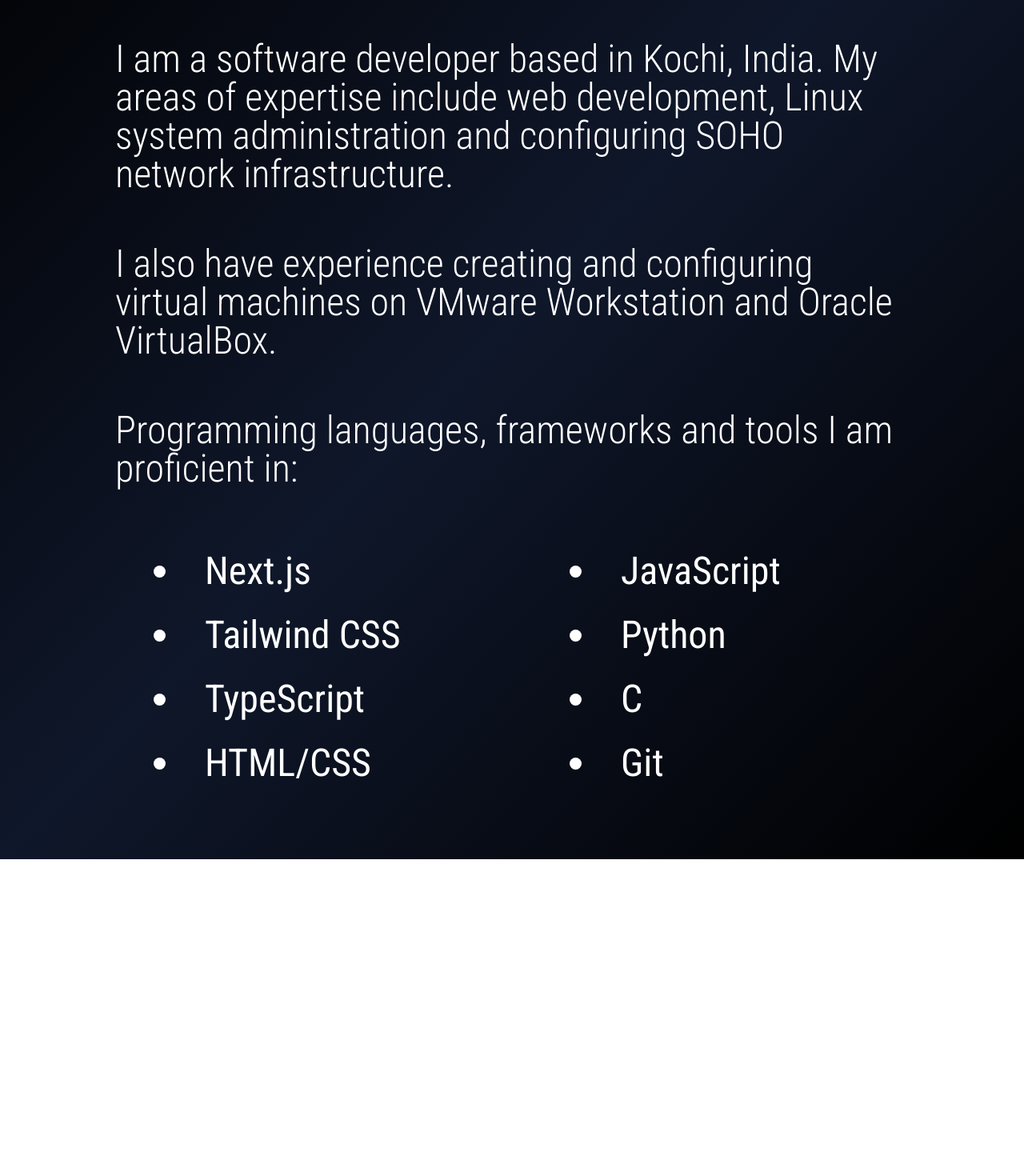
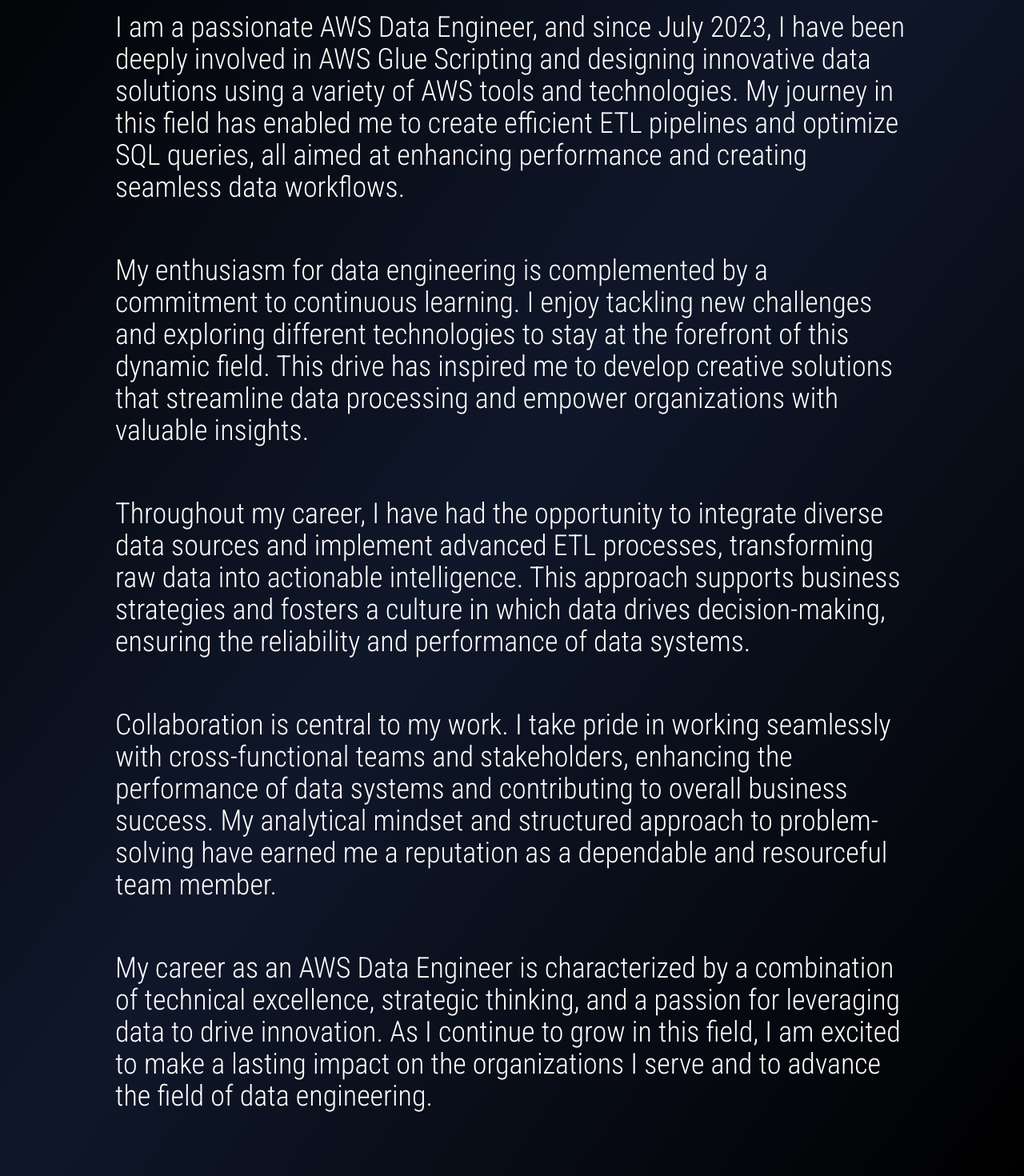
Before and after one commit to joeljosedev/portfolio-website, a Next.js app: page /about in a window 1280 px wide. Shown: the part 270-1740 px from the top of the page at 80% size. Before the commit the page ends 1344 px from the top, so only its background shows below. Built offline with nearby package versions, Linux system fonts and the light colour scheme.

Commit message:
Updated content and adjusted font size of title in About page

```diff
--- a/pages/about.tsx
+++ b/pages/about.tsx
@@ -6,27 +6,41 @@ const About: NextPage = () => {
     <div className={styles.container}>
       <div className={styles.title}>About Me</div>
       <div className={styles.para1}>
-        I am a software developer based in Kochi, India. My areas of expertise
-        include web development, Linux system administration and configuring
-        SOHO network infrastructure.
+        I am a passionate AWS Data Engineer, and since July 2023, I have been
+        deeply involved in AWS Glue Scripting and designing innovative data
+        solutions using a variety of AWS tools and technologies. My journey in
+        this field has enabled me to create efficient ETL pipelines and optimize
+        SQL queries, all aimed at enhancing performance and creating seamless
+        data workflows.
       </div>
       <div className={styles.para2}>
-        I also have experience creating and configuring virtual machines on
-        VMware Workstation and Oracle VirtualBox.
+        My enthusiasm for data engineering is complemented by a commitment to
+        continuous learning. I enjoy tackling new challenges and exploring
+        different technologies to stay at the forefront of this dynamic field.
+        This drive has inspired me to develop creative solutions that streamline
+        data processing and empower organizations with valuable insights.
       </div>
       <div className={styles.para3}>
-        Programming languages, frameworks and tools I am proficient in:
+        Throughout my career, I have had the opportunity to integrate diverse
+        data sources and implement advanced ETL processes, transforming raw data
+        into actionable intelligence. This approach supports business strategies
+        and fosters a culture in which data drives decision-making, ensuring the
+        reliability and performance of data systems.
       </div>
-      <ul className={styles.list}>
-        <li>Next.js</li>
-        <li>Tailwind CSS</li>
-        <li>TypeScript</li>
-        <li>HTML/CSS</li>
-        <li>JavaScript</li>
-        <li>Python</li>
-        <li>C</li>
-        <li>Git</li>
-      </ul>
+      <div className={styles.para4}>
+        Collaboration is central to my work. I take pride in working seamlessly
+        with cross-functional teams and stakeholders, enhancing the performance
+        of data systems and contributing to overall business success. My
+        analytical mindset and structured approach to problem-solving have
+        earned me a reputation as a dependable and resourceful team member.
+      </div>
+      <div className={styles.para5}>
+        My career as an AWS Data Engineer is characterized by a combination of
+        technical excellence, strategic thinking, and a passion for leveraging
+        data to drive innovation. As I continue to grow in this field, I am
+        excited to make a lasting impact on the organizations I serve and to
+        advance the field of data engineering.
+      </div>
     </div>
   );
 };
--- a/styles/pages/about.module.css
+++ b/styles/pages/about.module.css
@@ -5,7 +5,7 @@
 }
 
 .paraCommon {
-  @apply py-4 text-2xl font-thin opacity-0 lg:py-8 lg:text-5xl;
+  @apply py-4 text-2xl font-thin opacity-0 lg:py-8 lg:text-4xl;
 }
 
 .container {
@@ -13,7 +13,7 @@
 }
 
 .title {
-  @apply py-4 text-center text-5xl opacity-0 lg:pb-16 lg:text-8xl;
+  @apply py-4 text-center text-5xl opacity-0 lg:pb-16 lg:text-6xl;
   animation: load 1s forwards ease-in;
 }
 
@@ -31,12 +31,11 @@
   @apply paraCommon;
   animation: load 1s forwards ease-in 1s;
 }
-
-.list {
-  @apply list-inside list-disc py-4 indent-6 text-2xl opacity-0 lg:columns-2 lg:py-8 lg:indent-12 lg:text-5xl;
+.para4 {
+  @apply paraCommon;
   animation: load 1s forwards ease-in 1.25s;
 }
-
-.list > li {
-  @apply py-2 lg:py-4;
+.para5 {
+  @apply paraCommon;
+  animation: load 1s forwards ease-in 1.5s;
 }
```
